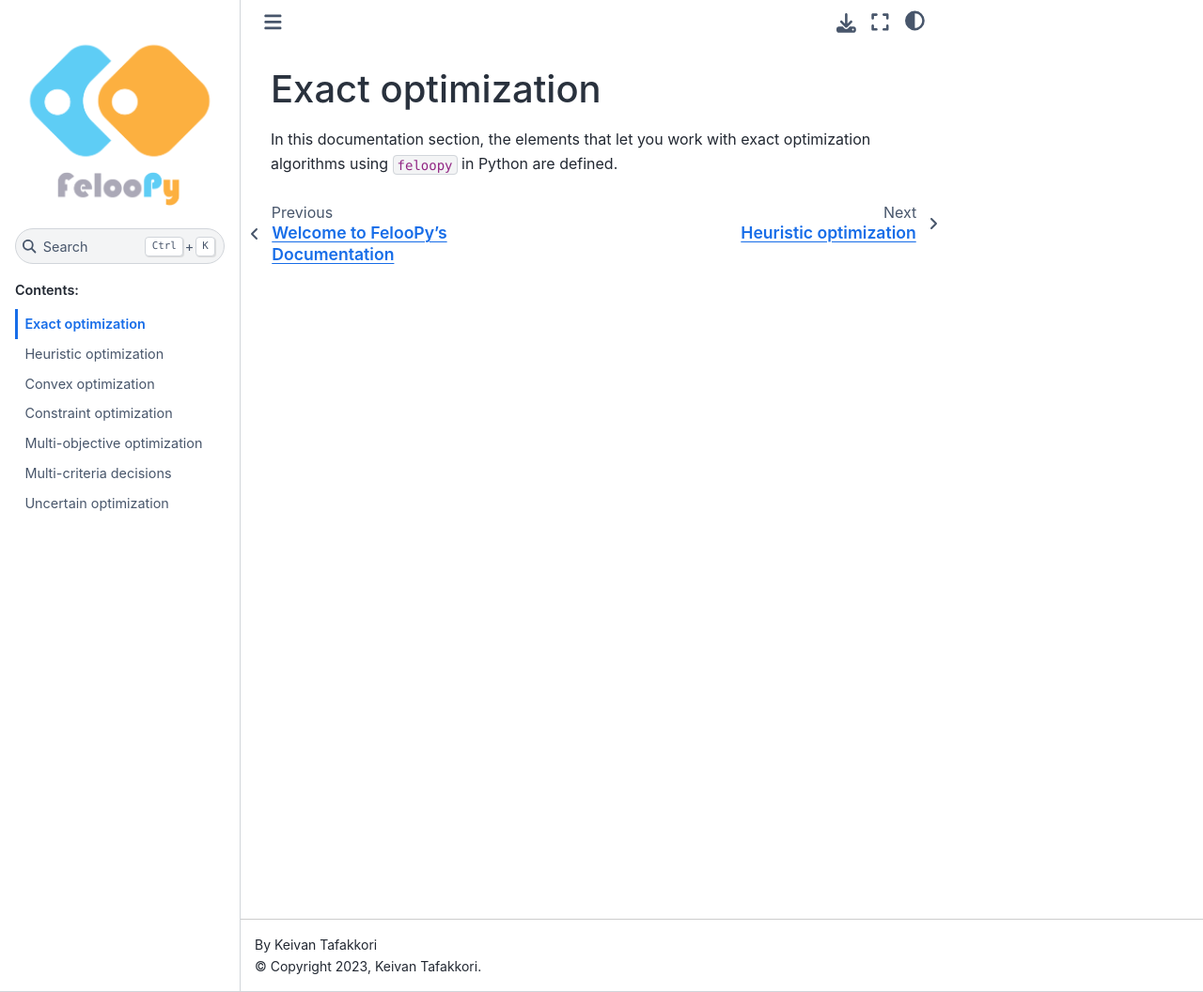
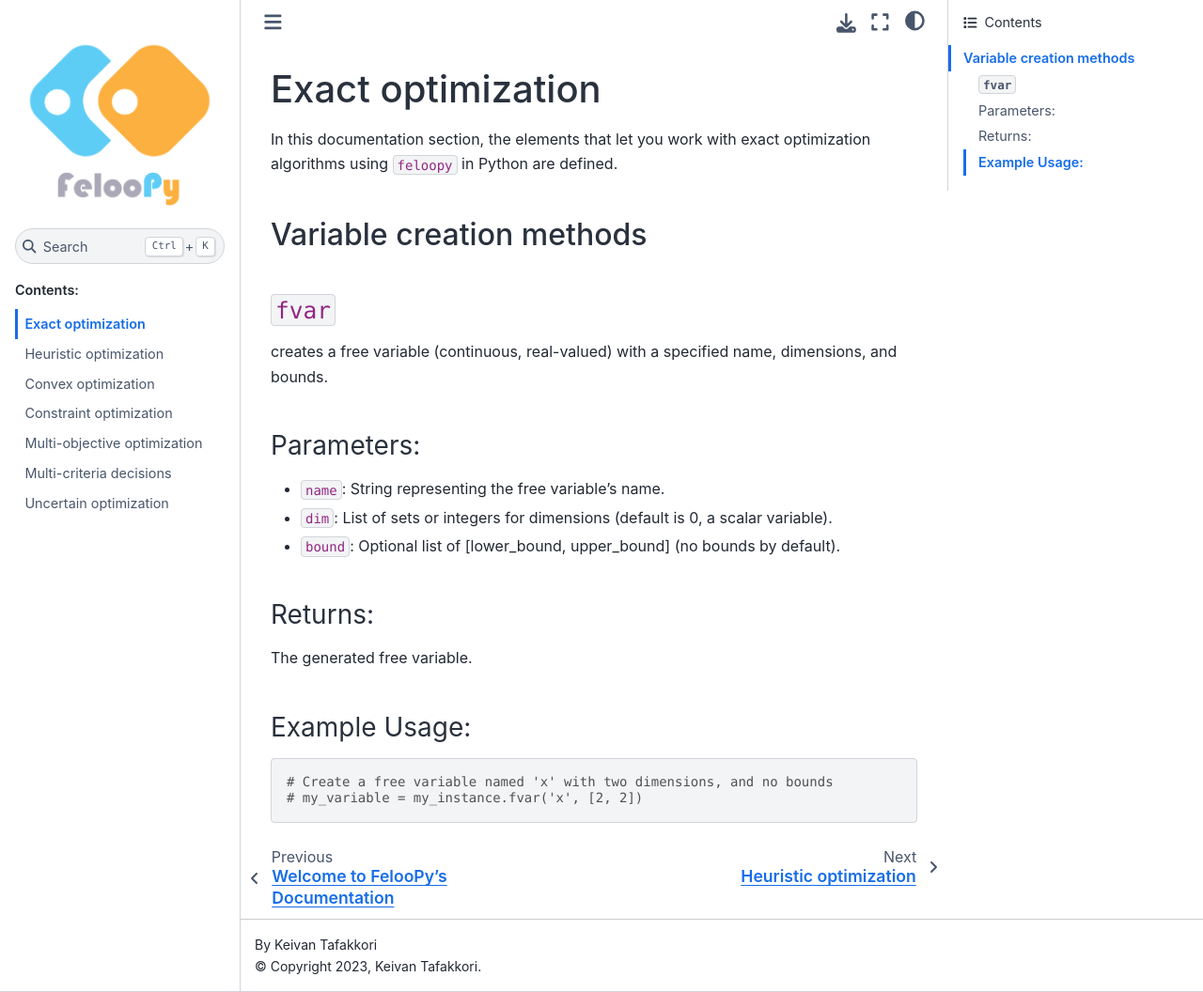
Before and after one commit to ktafakkori/feloopy, a Sphinx documentation site: the page built from docs/exact.md, in a window 1280 px wide and 1056 px high. Shown: the whole window at 94% size. Built offline with Sphinx 7.4.7 and the Sphinx Book theme 1.1.4, drawn with Linux system fonts in a browser that asks for light colours.

Commit message:
revised doc files.

````diff
--- a/docs/exact.md
+++ b/docs/exact.md
@@ -1,3 +1,26 @@
 # Exact optimization
 
 In this documentation section, the elements that let you work with exact optimization algorithms using `feloopy` in Python are defined.
+
+## Variable creation methods
+
+### `fvar`
+
+creates a free variable (continuous, real-valued) with a specified name, dimensions, and bounds.
+
+### Parameters:
+
+- `name`: String representing the free variable's name.
+- `dim`: List of sets or integers for dimensions (default is 0, a scalar variable).
+- `bound`: Optional list of [lower_bound, upper_bound] (no bounds by default).
+
+### Returns:
+
+The generated free variable.
+
+### Example Usage:
+
+```python
+# Create a free variable named 'x' with two dimensions, and no bounds
+# my_variable = my_instance.fvar('x', [2, 2])
+```
````
